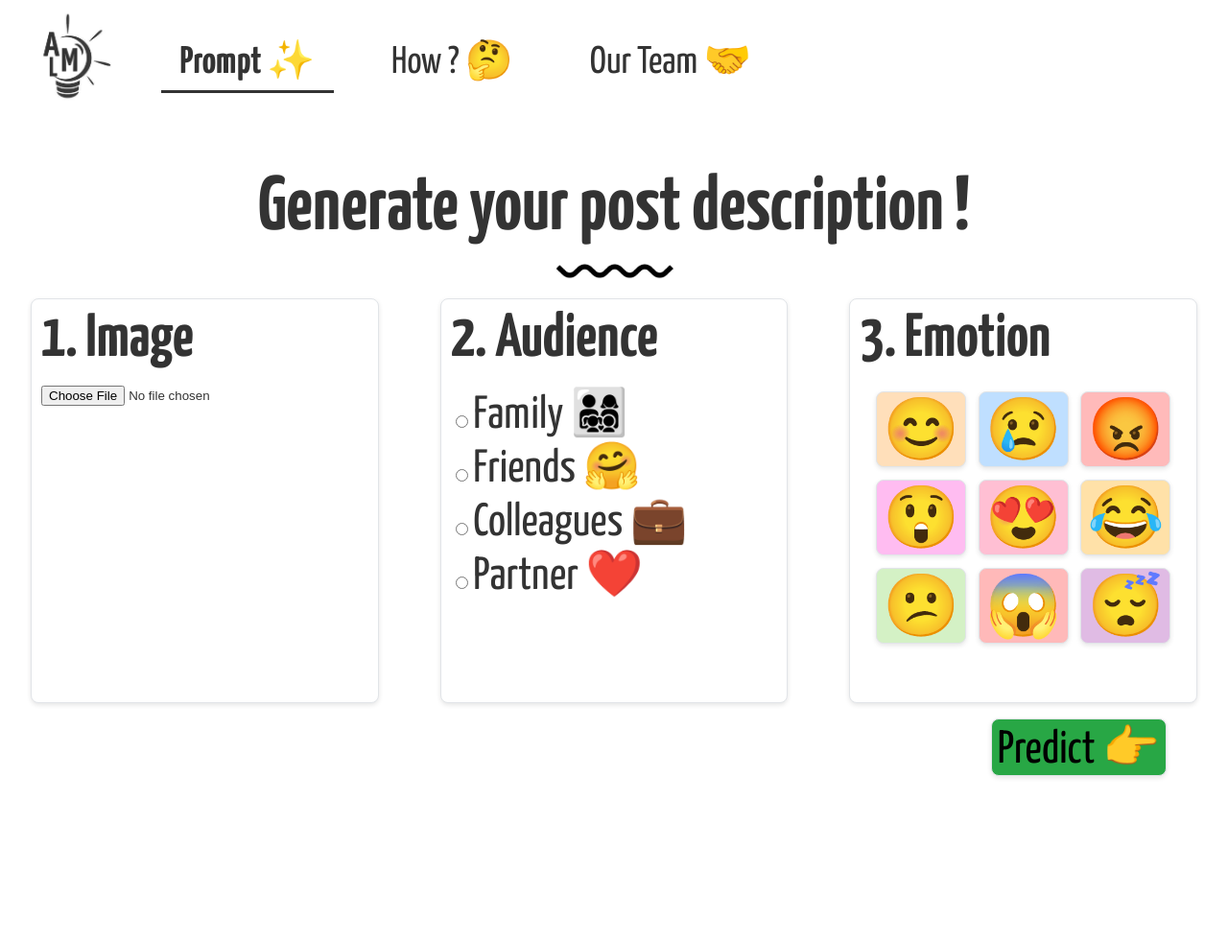
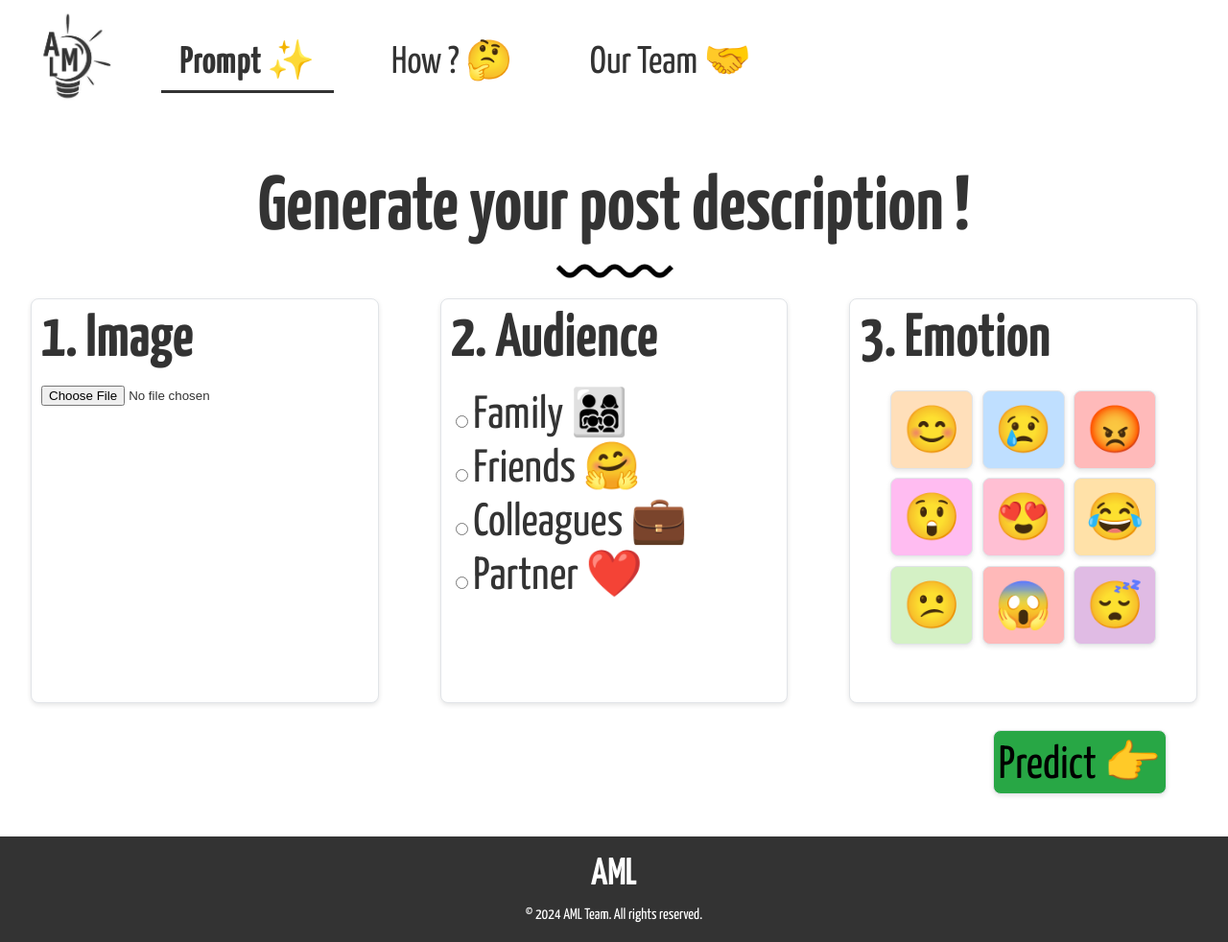
Before and after one commit to celialctnm/Final_Project_AI, a Flask app: page /home in a window 1280 px wide. Shown: the whole page at 96% size. Before the commit the page ends 811 px from the top, so only its background shows below. Run offline with Flask 3, Linux system fonts and the light colour scheme.

Commit message:
website finished

```diff
--- a/static/global.css
+++ b/static/global.css
@@ -59,3 +59,23 @@ h1{
 .pageContent img{
     width: 8em;
 }
+
+
+.footer {
+    background-color: #333;
+    color: #fff;
+    text-align: center;
+    padding: 20px 10px;
+    font-family: "Yanone Kaffeesatz", serif;
+    margin-top: 20px;
+}
+
+.footer-title {
+    font-size: 2.5em;
+    margin: 0;
+}
+
+.footer-copyright {
+    font-size: 1em;
+    margin: 5px 0 0;
+}
--- a/static/home.css
+++ b/static/home.css
@@ -1,5 +1,4 @@
 @import url('https://fonts.googleapis.com/css2?family=Anton&family=Yanone+Kaffeesatz:wght@400;600;700&display=swap');
-
 
 body {
     font-family: "Yanone Kaffeesatz", serif;
@@ -33,55 +32,114 @@ body {
 }
 
 .emotionSelection button{
-    font-size: 4em;
+    font-size: 3em;
     margin: 0.1em;
     border: 1px solid #e1e4e8;
     border-radius: 8px;
     box-shadow: 0 2px 5px rgba(0, 0, 0, 0.1);
+    position: relative;
+    background-color: transparent;
+    padding: 0.25em;
+    transition: background-color 0.3s ease, color 0.3s ease;
+    text-align: center;
+    display: flex;
+    justify-content: center;
+    align-items: center;
 }
 
-
-.emotionSelection button:nth-child(1) { /* Happy */
-    background-color: #FFDFBA; /* Pastel orange */
+.emotionSelection button::after {
+    content: "";
+    position: absolute;
+    visibility: hidden;
+    font-size: 0.4em;
+    font-weight: bold;
+    color: rgba(0, 0, 0, 0.8);
+    height: max-content;
 }
 
-.emotionSelection button:nth-child(2) { /* Sad */
-    background-color: #BFDFFF; /* Pastel blue */
+.emotionSelection button:nth-child(1) {
+    background-color: #FFDFBA;
 }
 
-.emotionSelection button:nth-child(3) { /* Angry */
-    background-color: #FFBABA; /* Pastel red */
+.emotionSelection button:nth-child(2) {
+    background-color: #BFDFFF;
 }
 
-.emotionSelection button:nth-child(4) { /* Surprised */
-    background-color: #FFBCF1; /* Pastel pink */
+.emotionSelection button:nth-child(3) {
+    background-color: #FFBABA;
 }
 
-.emotionSelection button:nth-child(5) { /* Love */
-    background-color: #FFBFD3; /* Pastel light pink */
+.emotionSelection button:nth-child(4) {
+    background-color: #FFBCF1;
 }
 
-.emotionSelection button:nth-child(6) { /* Funny */
-    background-color: #FFE1A8; /* Pastel yellow */
+.emotionSelection button:nth-child(5) {
+    background-color: #FFBFD3;
 }
 
-.emotionSelection button:nth-child(7) { /* Confused */
-    background-color: #D4F1C5; /* Pastel green */
+.emotionSelection button:nth-child(6) {
+    background-color: #FFE1A8;
 }
 
-.emotionSelection button:nth-child(8) { /* Shocked */
-    background-color: #FFB9B9; /* Pastel coral */
+.emotionSelection button:nth-child(7) {
+    background-color: #D4F1C5;
 }
 
-.emotionSelection button:nth-child(9) { /* Bored */
-    background-color: #E0BBE4; /* Pastel lavender */
+.emotionSelection button:nth-child(8) {
+    background-color: #FFB9B9;
 }
 
-
+.emotionSelection button:nth-child(9) {
+    background-color: #E0BBE4;
+}
 
 .emotionSelection button.selected {
-        background-color: #5e00fd;
-    }
+    background-color: #5e00fd;
+}
+
+.emotionSelection button:hover{
+    background-color: rgba(0, 0, 0, 0.1); /* Ajout de la transparence survolée */
+}
+
+.emotionSelection button:hover::after {
+    visibility: visible;
+}
+
+.emotionSelection button:nth-child(1):hover::after {
+    content: "Happy";
+}
+
+.emotionSelection button:nth-child(2):hover::after {
+    content: "Sad";
+}
+
+.emotionSelection button:nth-child(3):hover::after {
+    content: "Angry";
+}
+
+.emotionSelection button:nth-child(4):hover::after {
+    content: "Surprised";
+}
+
+.emotionSelection button:nth-child(5):hover::after {
+    content: "Love";
+}
+
+.emotionSelection button:nth-child(6):hover::after {
+    content: "Funny";
+}
+
+.emotionSelection button:nth-child(7):hover::after {
+    content: "Confused";
+}
+
+.emotionSelection button:nth-child(8):hover::after {
+    content: "Shocked";
+}
+
+.emotionSelection button:nth-child(9):hover::after {
+    content: "Bored";
+}
 
 .submit{
     font-size: 3em;
@@ -90,6 +148,8 @@ body {
     box-shadow: 0 2px 5px rgba(0, 0, 0, 0.1);
     font-family: "Yanone Kaffeesatz", serif;
     background-color: #28a745;
+    margin-bottom: 0.5em;
+    margin-top: 0.25em;
 }
 
 .buttonSubmit{
@@ -99,6 +159,13 @@ body {
     margin-right: 4em;
     margin-top: 1em;
     margin-bottom: 1em;
+}
+
+.submit{
+    display: flex;
+    justify-content: center;
+    align-items: center;
+    padding: 0.1em;
 }
 
 label{
--- a/static/index.css
+++ /dev/null
@@ -1,3 +0,0 @@
-body {
-
-}
--- a/static/styles.css
+++ b/static/styles.css
@@ -1,6 +1,5 @@
 @import url('https://fonts.googleapis.com/css2?family=Anton&family=Yanone+Kaffeesatz:wght@400;600;700&display=swap');
 
-/* GLOBAL STYLES */
 body {
     background: #fff;
     margin: 0;
--- a/templates/home.html
+++ b/templates/home.html
@@ -5,7 +5,8 @@
     <meta name="viewport"
           content="width=device-width, user-scalable=no, initial-scale=1.0, maximum-scale=1.0, minimum-scale=1.0">
     <meta http-equiv="X-UA-Compatible" content="ie=edge">
-    <title>APDBOA</title>
+    <title>AML - Home</title>
+    <link rel="icon" href="{{ url_for('static', filename='images/logo.png') }}" type="image/png">
     <link rel="stylesheet" href="{{ url_for('static', filename='global.css') }}">
     <link rel="stylesheet" href="{{ url_for('static', filename='home.css') }}">
 </head>
@@ -55,16 +56,17 @@
 
                  <input type="hidden" id="tone" name="tone" value="">
                  <div class="emotionSelection">
-                    <button type="button" class="emotion-btn" value="Happy" onclick="selectEmotion('Happy', this)">😊</button>
-                    <button type="button" class="emotion-btn" value="Sad" onclick="selectEmotion('Sad', this)">😢</button>
-                    <button type="button" class="emotion-btn" value="Angry" onclick="selectEmotion('Angry', this)">😡</button>
-                    <button type="button" class="emotion-btn" value="Surprised" onclick="selectEmotion('Surprised', this)">😲</button>
-                    <button type="button" class="emotion-btn" value="Love" onclick="selectEmotion('Love', this)">😍</button>
-                    <button type="button" class="emotion-btn" value="Funny" onclick="selectEmotion('Funny', this)">😂</button>
-                    <button type="button" class="emotion-btn" value="Confused" onclick="selectEmotion('Confused', this)">😕</button>
-                    <button type="button" class="emotion-btn" value="Shocked" onclick="selectEmotion('Shocked', this)">😱</button>
-                    <button type="button" class="emotion-btn" value="Bored" onclick="selectEmotion('Bored', this)">😴</button>
+                    <button type="button" class="emotion-btn" value="Happy" onclick="selectEmotion('Happy', this)" title="Happy">😊</button>
+                    <button type="button" class="emotion-btn" value="Sad" onclick="selectEmotion('Sad', this)" title="Sad">😢</button>
+                    <button type="button" class="emotion-btn" value="Angry" onclick="selectEmotion('Angry', this)" title="Angry">😡</button>
+                    <button type="button" class="emotion-btn" value="Surprised" onclick="selectEmotion('Surprised', this)" title="Surprised">😲</button>
+                    <button type="button" class="emotion-btn" value="Love" onclick="selectEmotion('Love', this)" title="Love">😍</button>
+                    <button type="button" class="emotion-btn" value="Funny" onclick="selectEmotion('Funny', this)" title="Funny">😂</button>
+                    <button type="button" class="emotion-btn" value="Confused" onclick="selectEmotion('Confused', this)" title="Confused">😕</button>
+                    <button type="button" class="emotion-btn" value="Shocked" onclick="selectEmotion('Shocked', this)" title="Shocked">😱</button>
+                    <button type="button" class="emotion-btn" value="Bored" onclick="selectEmotion('Bored', this)" title="Bored">😴</button>
                 </div>
+
 
              </div>
          </div>
@@ -74,6 +76,12 @@
         </div>
 
     </form>
+
+    <footer class="footer">
+        <h2 class="footer-title">AML</h2>
+        <p class="footer-copyright">© 2024 AML Team. All rights reserved.</p>
+    </footer>
+
 
 </body>
 
--- a/templates/index.html
+++ b/templates/index.html
@@ -5,7 +5,8 @@
     <meta name="viewport"
           content="width=device-width, initial-scale=1.0, maximum-scale=1.0, minimum-scale=1.0">
     <meta http-equiv="X-UA-Compatible" content="ie=edge">
-    <title>APDBOA</title>
+    <title>AML</title>
+    <link rel="icon" href="{{ url_for('static', filename='images/logo.png') }}" type="image/png">
     <link rel="stylesheet" href="{{ url_for('static', filename='styles.css') }}">
 </head>
 <body>
```
Also changed, not shown: static/how.css (added, +13 -0 lines), static/ourTeam.css (+1 -7 lines), static/result.css (+12 -7 lines), templates/how.html (+17 -1 lines), templates/ourTeam.html (+6 -2 lines), templates/result.html (+7 -2 lines), static/images/how.png (added).
